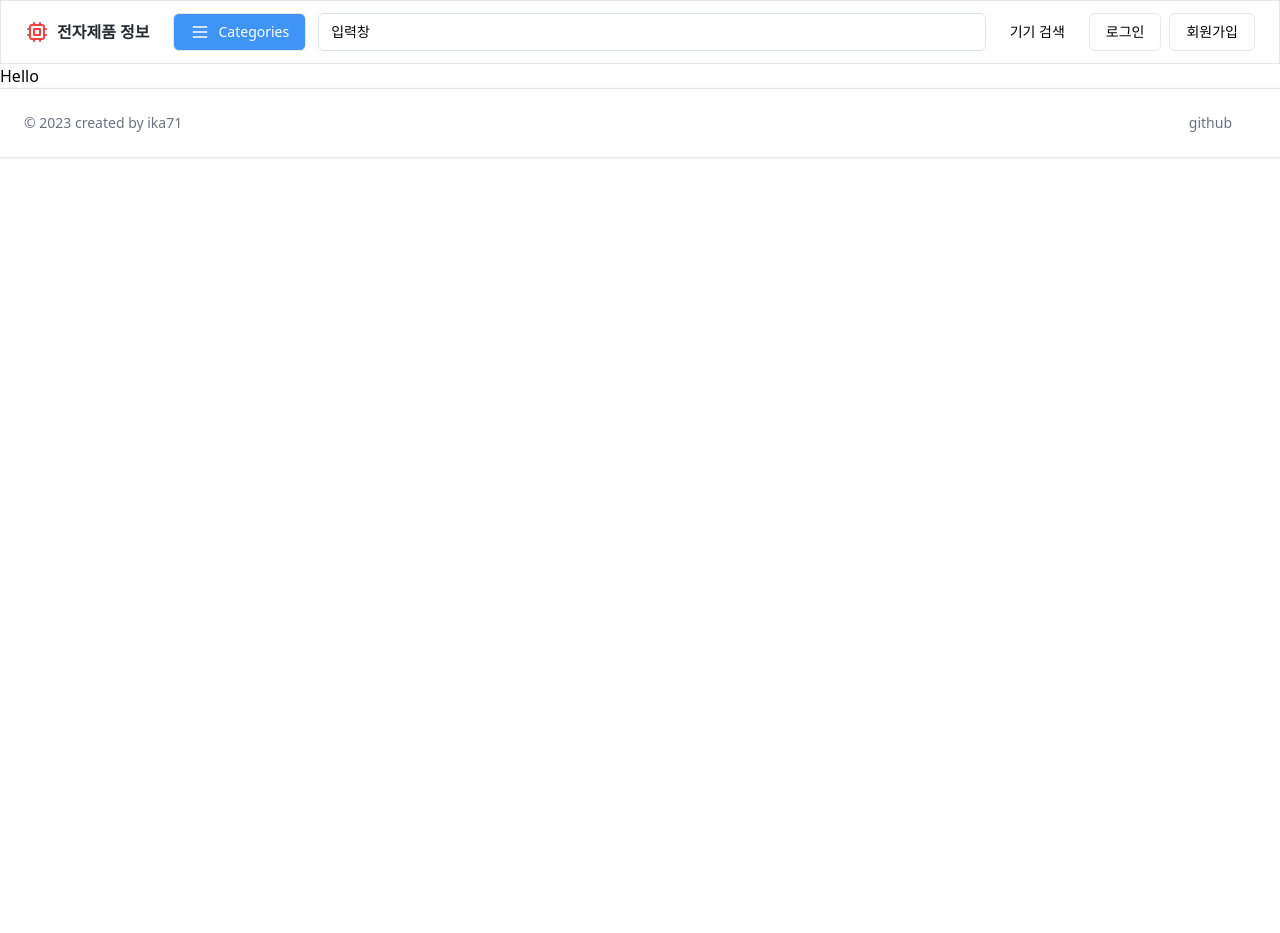
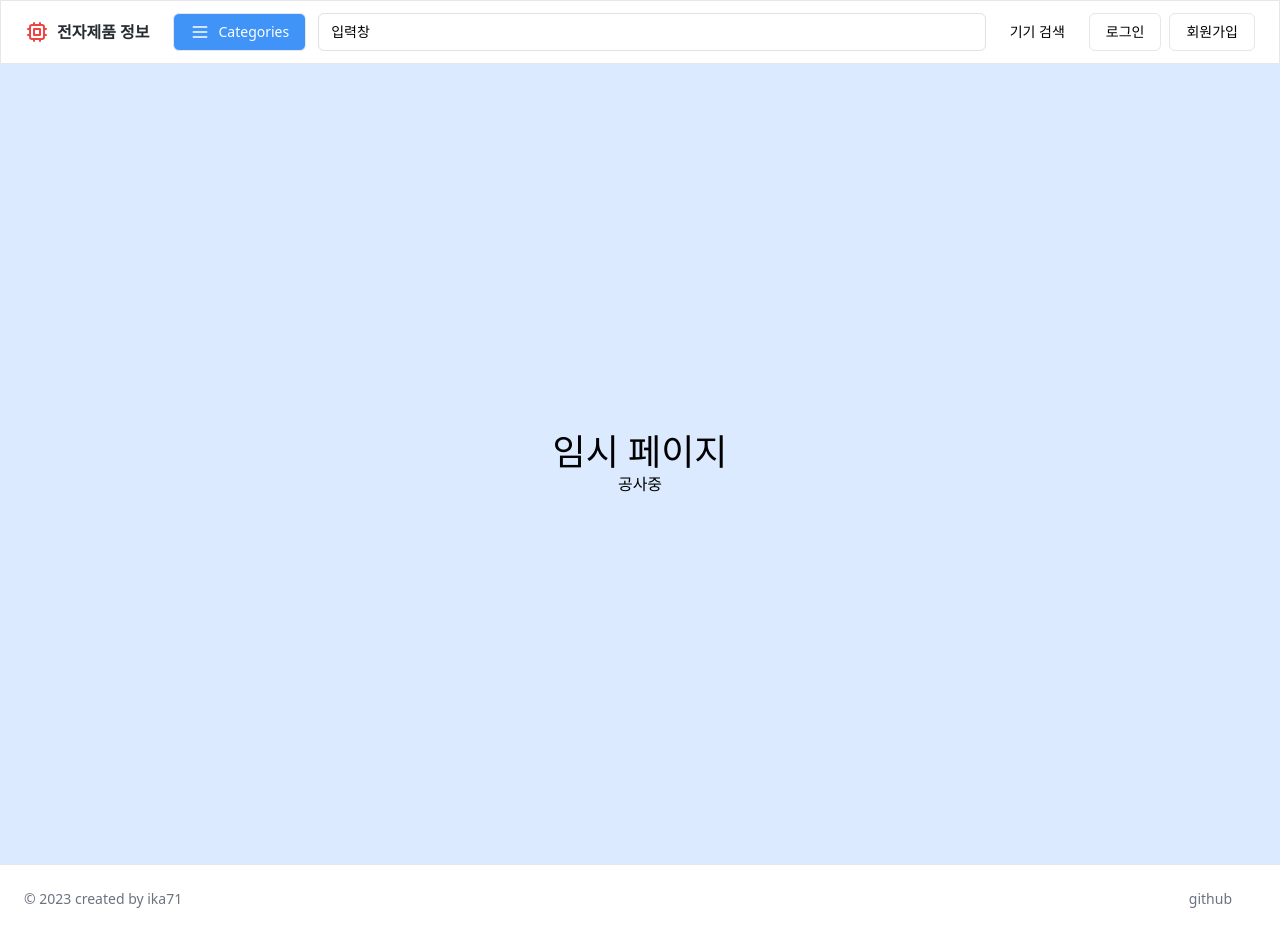
Before and after one commit to ika71/graduation-project-next, a Next.js app: page / in a window 1280 px wide. Before the commit the page ends 800 px from the top, so only its background shows below. Built offline with nearby package versions, Linux system fonts and the light colour scheme.

Commit message:
메인화면 임시 페이지 추가

```diff
--- a/app/page.tsx
+++ b/app/page.tsx
@@ -1,7 +1,12 @@
 const HomePage = () => {
   return (
     <main>
-      <h1>Hello</h1>
+      <div className="relative">
+        <div className="sticky top-0 h-screen flex flex-col items-center justify-center bg-blue-100">
+          <h2 className="text-4xl">임시 페이지</h2>
+          <p>공사중</p>
+        </div>
+      </div>
     </main>
   );
 };
```
